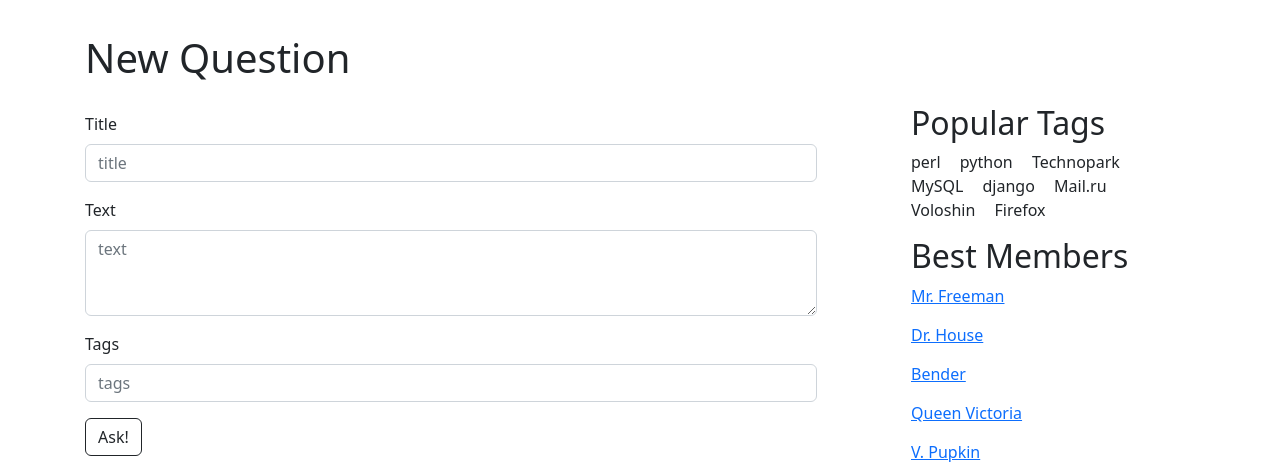
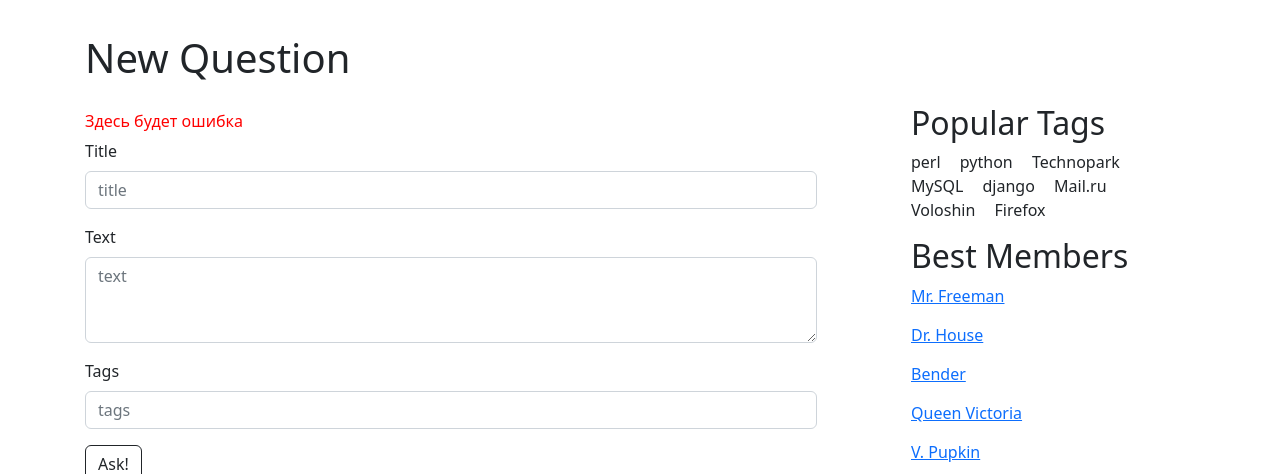
Before and after one commit to puzzzik/tp_web, a Python web app: template templates/ask.html in a window 1280 px wide. Shown: the part 56-530 px from the top of the page. Run offline with Jinja, Linux system fonts and the light colour scheme; the template is opened without the code that fills it, so the values that code supplies are empty.

Commit message:
added warnings

```diff
--- a/static/css/style.css
+++ b/static/css/style.css
@@ -139,3 +139,7 @@ h1 {
 .form-check {
     margin-top: 20px;
 }
+
+.form-error {
+    color: red;
+}
--- a/templates/ask.html
+++ b/templates/ask.html
@@ -76,6 +76,9 @@
         <div class="row">
           <div class="col-8">
             <h1>New Question</h1>
+            <div class="form-error">
+              <h6>Здесь будет ошибка</h6>
+            </div>
             <div class="new-question">
               <div class="mb-3">
                 <label for="title_input" class="form-label">Title</label>
--- a/templates/login.html
+++ b/templates/login.html
@@ -76,6 +76,9 @@
         <div class="row">
           <div class="col-8">
             <h1>Log In</h1>
+            <div class="form-error">
+              <h6>Пароль неверный</h6>
+            </div>
             <div class="login">
               <div class="mb-3">
                 <label for="login_input" class="form-label">Login</label>
--- a/templates/settings.html
+++ b/templates/settings.html
@@ -76,6 +76,9 @@
         <div class="row">
           <div class="col-8">
             <h1>Settings: Dr. Pepper</h1>
+            <div class="form-error">
+              <h6>Email уже занят</h6>
+            </div>
             <div class="settings">
               <div class="mb-3">
                 <label for="login_input" class="form-label">Login</label>
--- a/templates/signup.html
+++ b/templates/signup.html
@@ -76,6 +76,9 @@
         <div class="row">
           <div class="col-8">
             <h1>Registration</h1>
+            <div class="form-error">
+              <h6>Email уже занят</h6>
+            </div>
             <div class="signup">
               <div class="mb-3">
                 <label for="login_input" class="form-label">Login</label>
```
